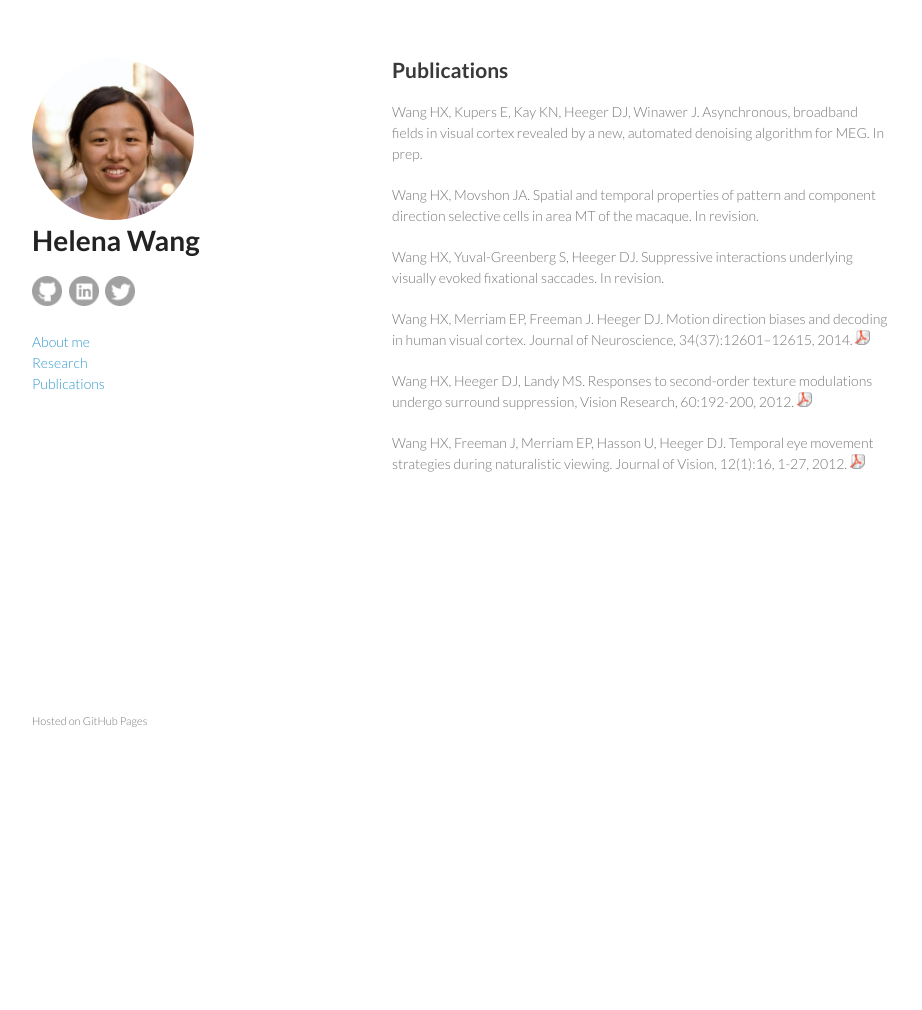
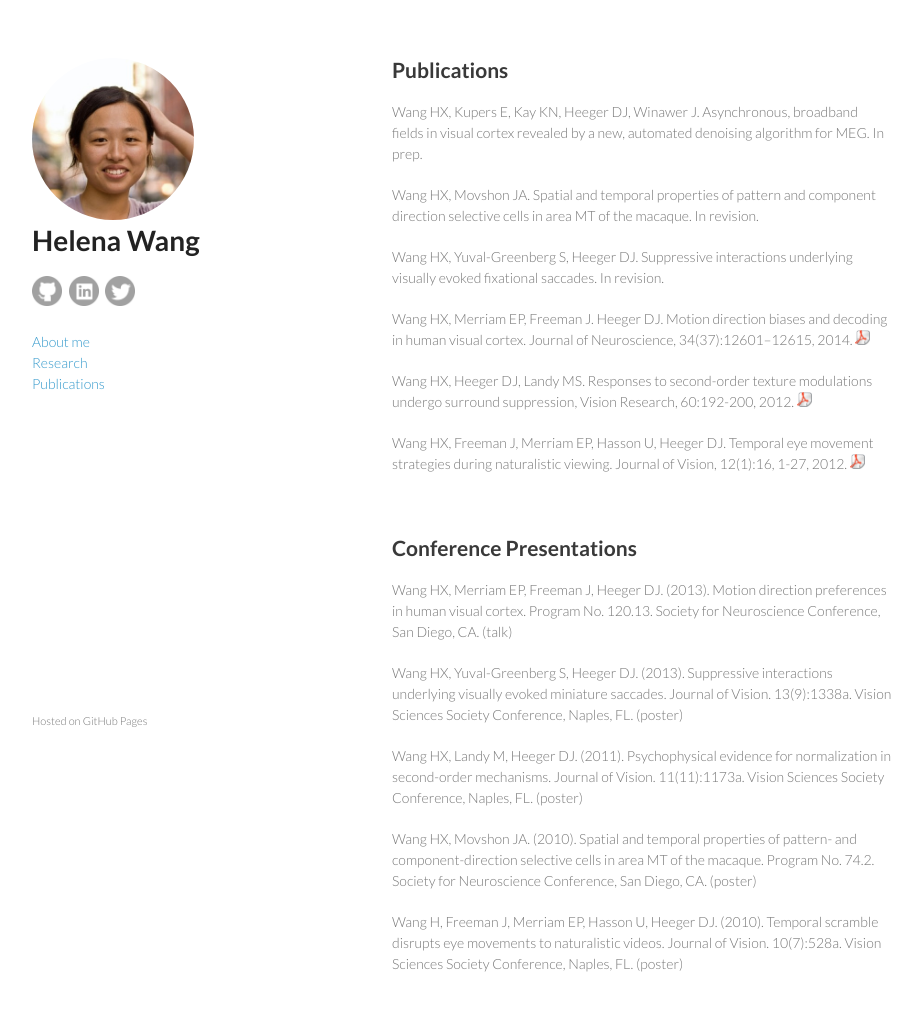
Before and after one commit to helenaxwang/helenaxwang.github.io, a plain HTML site: page publications.html in a window 1280 px wide. Shown: the whole page, without its empty margins (178-1100 px from the left). Before the commit the page ends 800 px from the top, so only its background shows below. Drawn offline with Linux system fonts and the light colour scheme.

Commit message:
updated publication and added google analytics

```diff
--- a/publications.html
+++ b/publications.html
@@ -49,7 +49,6 @@ Wang HX, Yuval-Greenberg S, Heeger DJ. Suppressive interactions underlying visua
 <p>
 Wang HX, Merriam EP, Freeman J. Heeger DJ. Motion direction biases and decoding in human visual cortex. Journal of Neuroscience, 34(37):12601–12615, 2014. <a href="#"><img width="15px" class="pdf-icon" src="images/pdf.ico"></a>
 </p>
-</p>
 
 <p>
 Wang HX, Heeger DJ, Landy MS. Responses to second-order texture modulations undergo surround suppression, Vision Research, 60:192-200, 2012. <a href="http://www.cns.nyu.edu/heegerlab/content/publications/Wang-VisRes2012.pdf"><img width="15px" class="pdf-icon" src="images/pdf.ico"></a>
@@ -59,12 +58,50 @@ Wang HX, Heeger DJ, Landy MS. Responses to second-order texture modulations unde
 Wang HX, Freeman J, Merriam EP, Hasson U, Heeger DJ. Temporal eye movement strategies during naturalistic viewing. Journal of Vision, 12(1):16, 1-27, 2012. <a href="http://www.cns.nyu.edu/heegerlab/content/publications/Wang-JoV2012.pdf"><img width="15px" class="pdf-icon" src="images/pdf.ico"></a>
 </p>
 
+<br>
+<br>
+
+<h2>
+<a name="conference" class="anchor" href="#conference"><span class="octicon octicon-link"></span></a>Conference Presentations</h2>
+
+<p>
+Wang HX, Merriam EP, Freeman J, Heeger DJ. (2013). Motion direction preferences in human visual cortex. Program No. 120.13. Society for Neuroscience Conference, San Diego, CA. (talk)
+</p>
+
+<p>
+Wang HX, Yuval-Greenberg S, Heeger DJ. (2013). Suppressive interactions underlying visually evoked miniature saccades. Journal of Vision. 13(9):1338a. Vision Sciences Society Conference, Naples, FL. (poster)
+</p>
+
+<p>
+Wang HX, Landy M, Heeger DJ. (2011). Psychophysical evidence for normalization in second-order mechanisms. Journal of Vision. 11(11):1173a. Vision Sciences Society Conference, Naples, FL. (poster)
+</p>
+
+<p>
+Wang HX, Movshon JA. (2010). Spatial and temporal properties of pattern- and component-direction selective cells in area MT of the macaque. Program No. 74.2. Society for Neuroscience Conference, San Diego, CA. (poster)
+</p>
+
+<p>
+Wang H, Freeman J, Merriam EP, Hasson U, Heeger DJ. (2010). Temporal scramble disrupts eye movements to naturalistic videos. Journal of Vision. 10(7):528a. Vision Sciences Society Conference, Naples, FL. (poster)
+</p>
+
+
 </section>
+
+
 <footer>
   <p><small>Hosted on GitHub Pages</small></p>
 </footer>
 </div>
 <script src="javascripts/scale.fix.js"></script>
+<script>
+  (function(i,s,o,g,r,a,m){i['GoogleAnalyticsObject']=r;i[r]=i[r]||function(){
+  (i[r].q=i[r].q||[]).push(arguments)},i[r].l=1*new Date();a=s.createElement(o),
+  m=s.getElementsByTagName(o)[0];a.async=1;a.src=g;m.parentNode.insertBefore(a,m)
+  })(window,document,'script','//www.google-analytics.com/analytics.js','ga');
+
+  ga('create', 'UA-55143546-2', 'auto');
+  ga('send', 'pageview');
+</script>
 
   </body>
 </html>
```
Also changed, not shown: index.html (+10 -1 lines), research.html (+11 -1 lines). Lines whose indentation alone changed are shown as unchanged.
